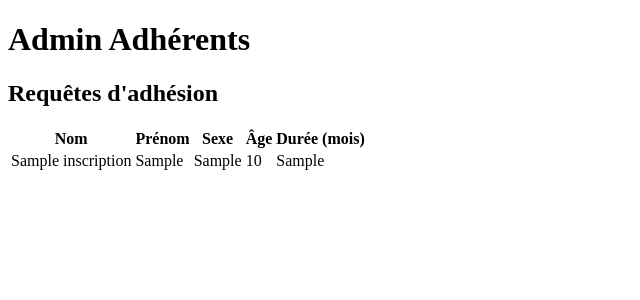
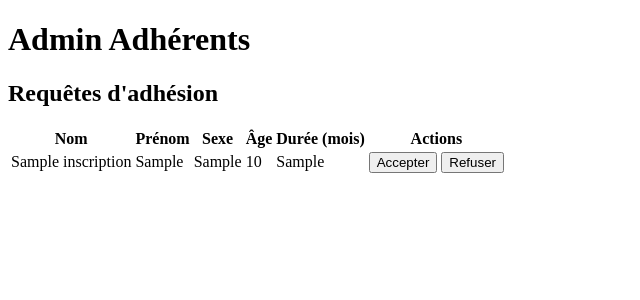
Before and after one commit to R3tr0TV69/sae301, a PHP site: page /admin_adherent.php in a window 1280 px wide. Shown: the top 300 px of the page, without its empty margins (0-640 px from the left). Run offline with PHP 8.4, Linux system fonts and the light colour scheme; tables that the repository leaves empty or names only in its code hold one stand-in row (values such as "Sample post").

Commit message:
ajout du bouton pour accepter ou refuser une requete

```diff
--- a/admin_adherent.php
+++ b/admin_adherent.php
@@ -27,6 +27,7 @@ $requests = $pdo->query("SELECT * FROM demande_inscription")->fetchAll(PDO::FETC
                         <th>Sexe</th>
                         <th>Âge</th>
                         <th>Durée (mois)</th>
+                        <th>Actions</th>
                     </tr>
                 </thead>
                 <tbody>
@@ -37,11 +38,27 @@ $requests = $pdo->query("SELECT * FROM demande_inscription")->fetchAll(PDO::FETC
                             <td><?= htmlspecialchars($request['sexe']) ?></td>
                             <td><?= htmlspecialchars($request['age']) ?></td>
                             <td><?= htmlspecialchars($request['duree']) ?></td>
+                            <td>
+                                <button class="action-btn" data-id="<?= $request['id'] ?>" data-action="accept">Accepter</button>
+                                <button class="action-btn" data-id="<?= $request['id'] ?>" data-action="reject">Refuser</button>
+                            </td>
                         </tr>
                     <?php endforeach; ?>
                 </tbody>
             </table>
         <?php endif; ?>
     </section>
+    <script>
+        document.addEventListener('DOMContentLoaded', function () {
+            document.querySelectorAll('.action-btn').forEach(button => {
+                button.addEventListener('click', function () {
+                    const id = this.dataset.id;
+                    const action = this.dataset.action;
+                    if (action === 'reject' && !confirm('Voulez-vous vraiment refuser cette demande ?')) return;
+                    window.location.href = `btn_gerer_requete.php?action=${action}&id=${id}`;
+                });
+            });
+        });
+    </script>
 </body>
 </html>
```
